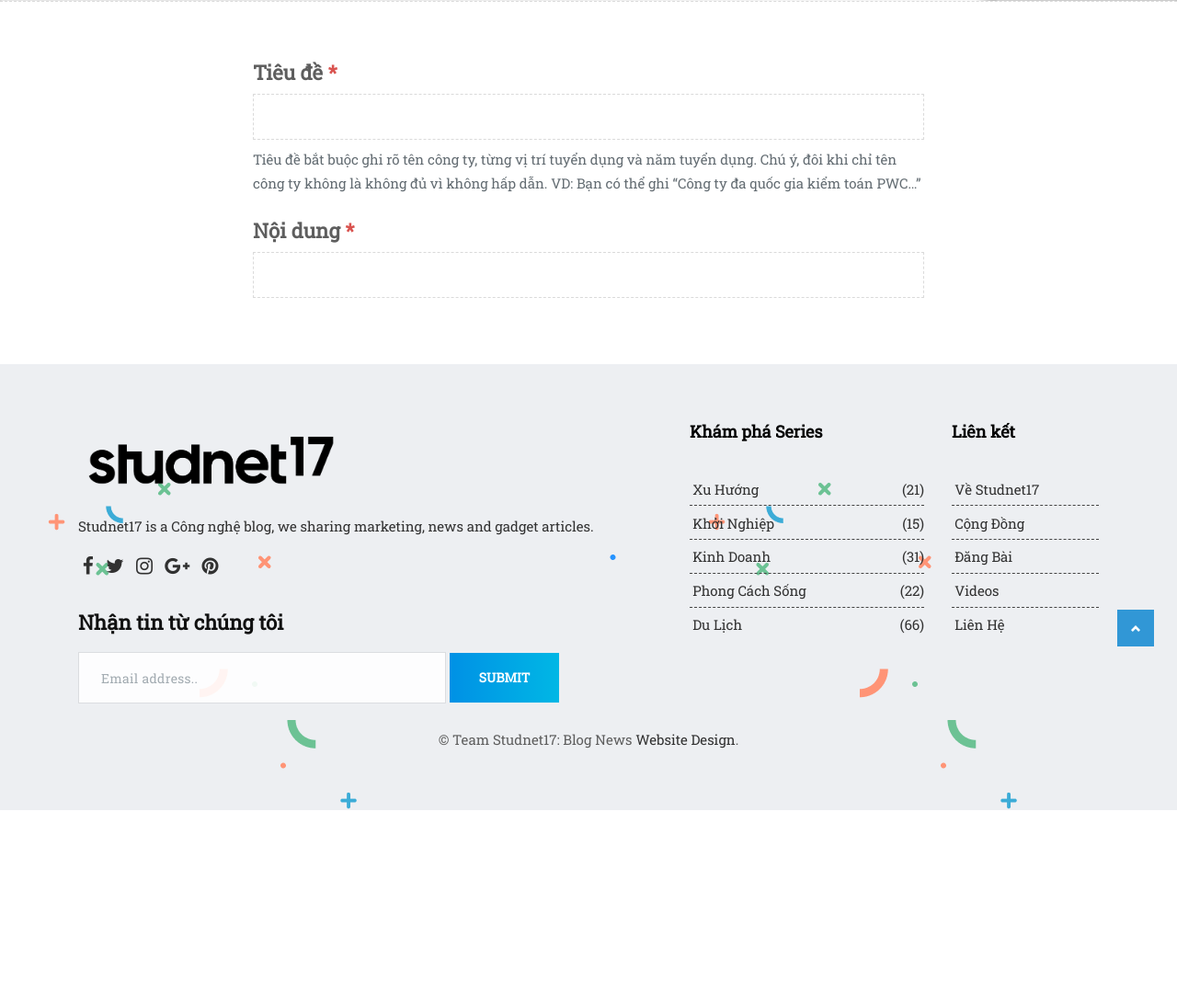
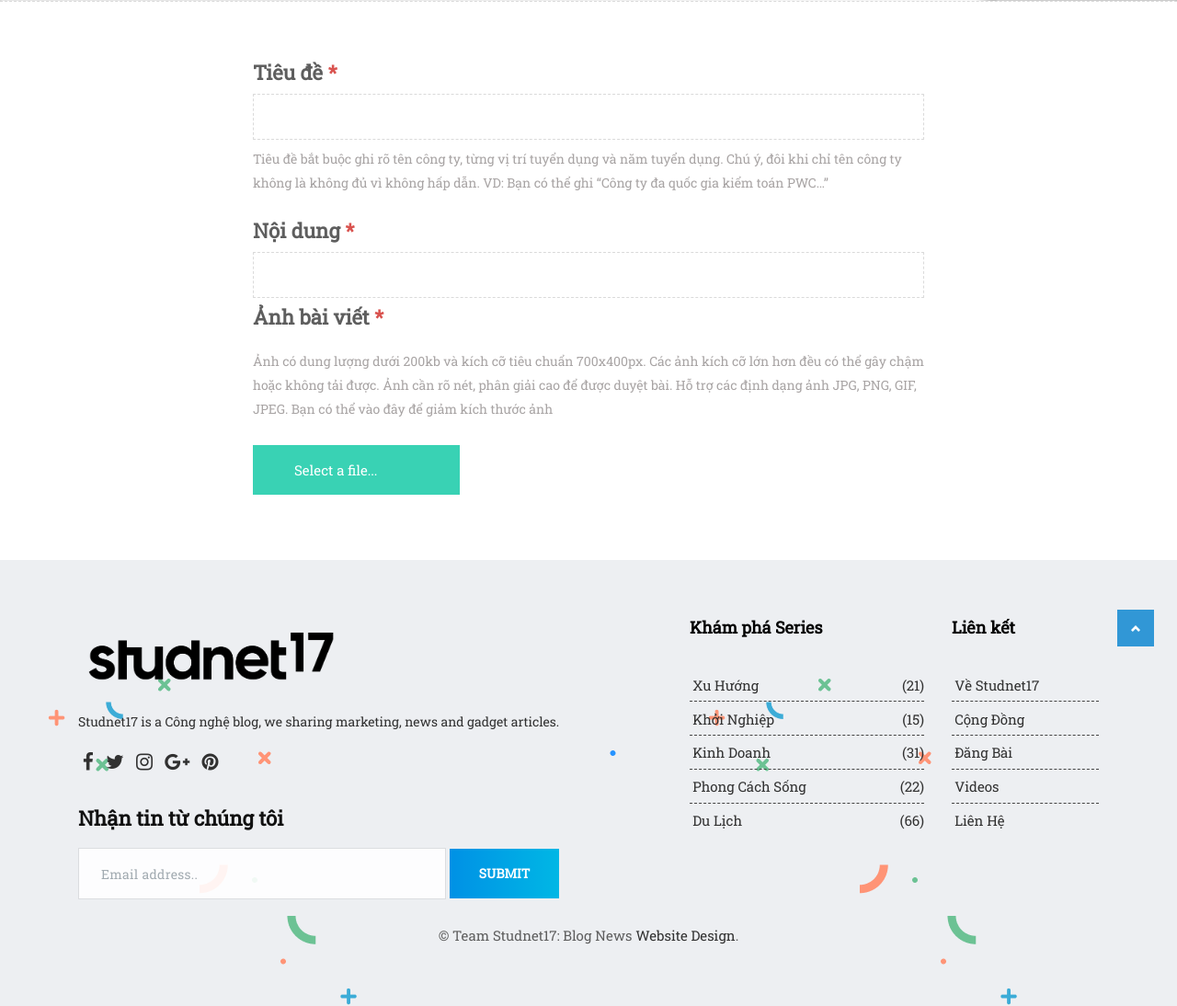
Before and after one commit to trandinhkhanh1803/blogNews-1, a PHP site: page /post.php in a window 1280 px wide. Shown: the part 197-1291 px from the top of the page at 92% size. Before the commit the page ends 1078 px from the top, so only its background shows below. Run offline with PHP 8.4, Linux system fonts and the light colour scheme.

Commit message:
Post-page

```diff
--- a/blogNews/post.php
+++ b/blogNews/post.php
@@ -56,6 +56,22 @@
 
                                     </div>
                                 </div>
+                                <div class="form-group">
+                                    <span>
+                                        Ảnh bài viết
+                                    </span>
+                                    <span class="text-danger">*</span>
+                                </div>
+                                <p class="text-muted">
+                                     Ảnh có dung lượng dưới 200kb và kích cỡ tiêu chuẩn 700x400px. Các ảnh kích cỡ lớn hơn đều có thể gây chậm hoặc không tải được. Ảnh cần rõ nét, phân giải cao để được duyệt bài. Hỗ trợ các định dạng ảnh JPG, PNG, GIF, JPEG. Bạn có thể vào đây để giảm kích thước ảnh
+                                </p>
+                                <form action="#">
+                                <div class="input-file-container">
+                                    <input class="input-file" id="my-file" type="file">
+                                    <label tabindex="0" for="my-file" class="input-file-trigger">Select a file...</label>
+                                </div>
+                                <p class="file-return"></p>
+                                </form>
                             </form>
                         </div>
                         <div class="col-lg-2"></div>
@@ -86,7 +102,26 @@
 <script src="js/tether.min.js"></script>
 <script src="js/bootstrap.min.js"></script>
 <script src="js/custom.js"></script>
+<script>
+    document.querySelector("html").classList.add('js');
 
+var fileInput  = document.querySelector( ".input-file" ),
+    button     = document.querySelector( ".input-file-trigger" ),
+    the_return = document.querySelector(".file-return");
+
+button.addEventListener( "keydown", function( event ) {
+    if ( event.keyCode == 13 || event.keyCode == 32 ) {
+        fileInput.focus();
+    }
+});
+button.addEventListener( "click", function( event ) {
+   fileInput.focus();
+   return false;
+});
+fileInput.addEventListener( "change", function( event ) {
+    the_return.innerHTML = this.value;
+});
+</script>
 
 </body>
 
--- a/blogNews/style.css
+++ b/blogNews/style.css
@@ -112,7 +112,7 @@ p {
 
 p {
     margin-bottom: 26px;
-    font-size: 15px;
+    font-size: 14px;
     line-height: 26px;
 }
 
@@ -138,7 +138,7 @@ label {
     color: #d84315;
 }
 .text-muted{
-    color: #999;
+    color: #a8a4a4 !important;
 }
 
 
@@ -1717,3 +1717,48 @@ hr.invis3 {
     margin-bottom: -12px;
     margin-top: 8px;
 }
+.input-file-container {
+    position: relative;
+    width: 225px;
+  }
+  .js .input-file-trigger {
+    display: block;
+    padding: 14px 45px;
+    background: #39D2B4;
+    color: #fff;
+    font-size: 1em;
+    transition: all .4s;
+    cursor: pointer;
+  }
+  .js .input-file {
+    position: absolute;
+    top: 0; left: 0;
+    width: 225px;
+    opacity: 0;
+    padding: 14px 0;
+    cursor: pointer;
+  }
+  .js .input-file:hover + .input-file-trigger,
+  .js .input-file:focus + .input-file-trigger,
+  .js .input-file-trigger:hover,
+  .js .input-file-trigger:focus {
+    background: #34495E;
+    color: #39D2B4;
+  }
+
+  .file-return {
+    margin: 0;
+  }
+  .file-return:not(:empty) {
+    margin: 1em 0;
+  }
+  .js .file-return {
+    font-style: italic;
+    font-size: .9em;
+    font-weight: bold;
+  }
+  .js .file-return:not(:empty):before {
+    content: "Selected file: ";
+    font-style: normal;
+    font-weight: normal;
+  }
```
